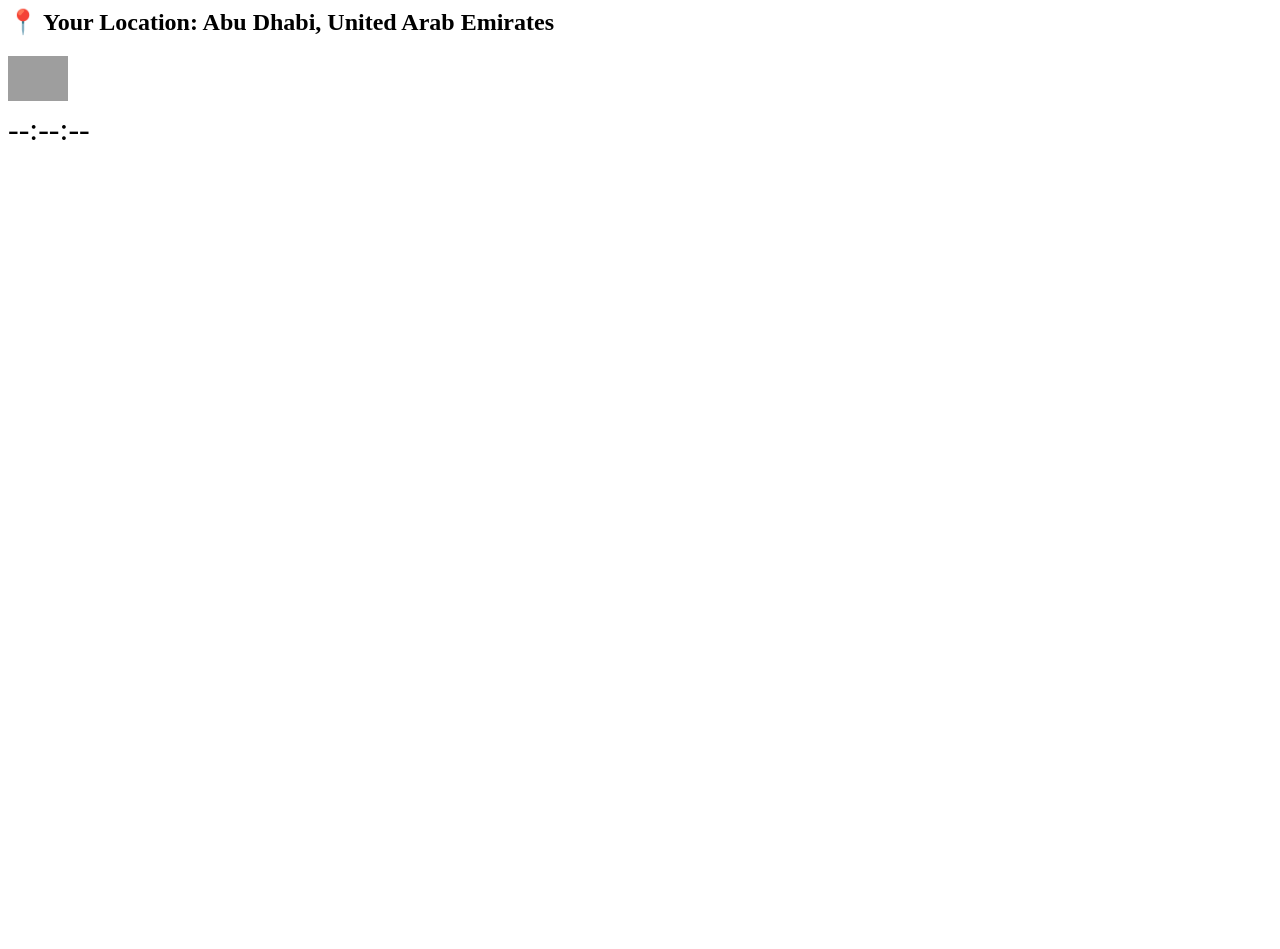
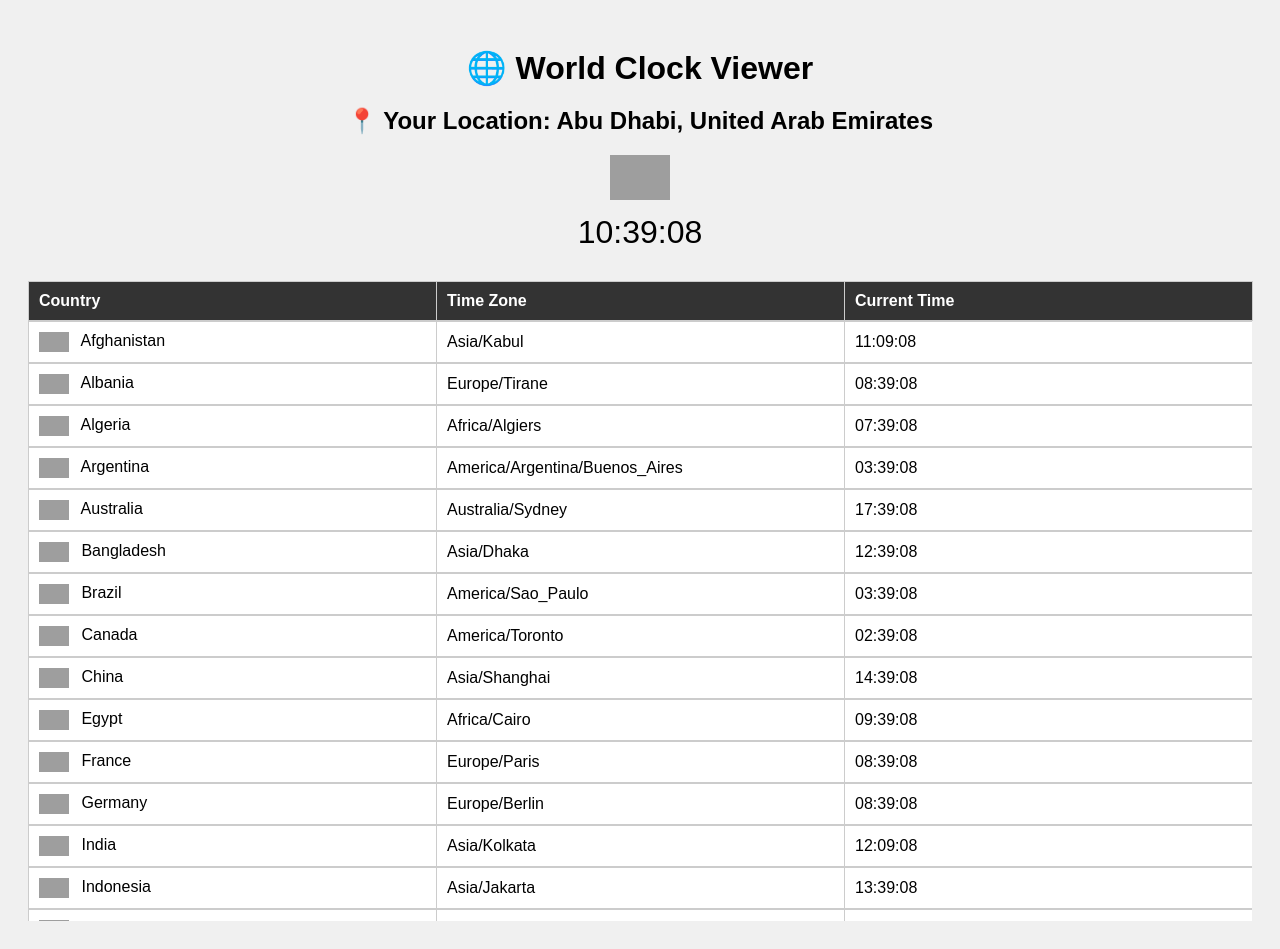
Before and after one commit to onlinehub251/world-map, a plain HTML site: page index.html in a window 1280 px wide. Before the commit the page ends 800 px from the top, so only its background shows below. Drawn offline with Linux system fonts and the light colour scheme; grey boxes are pictures that could not be loaded.

Commit message:
Add files via upload

```diff
--- a/index.html
+++ b/index.html
@@ -1,5 +1,164 @@
-<div id="local-info">
-  <h2>📍 Your Location: Abu Dhabi, United Arab Emirates</h2>
-  <img src="https://flagcdn.com/ae.svg" alt="UAE Flag" width="60" />
-  <div id="local-time" style="font-size:2em; margin-top:10px;">--:--:--</div>
-</div>
+<!DOCTYPE html>
+<html lang="en">
+<head>
+  <meta charset="UTF-8" />
+  <meta name="viewport" content="width=device-width, initial-scale=1.0"/>
+  <title>World Clock Viewer</title>
+  <style>
+    body {
+      font-family: Arial, sans-serif;
+      background: #f0f0f0;
+      padding: 20px;
+      text-align: center;
+    }
+    h1 {
+      margin-bottom: 10px;
+    }
+    #local-info {
+      margin-bottom: 30px;
+    }
+    #local-time {
+      font-size: 2em;
+      margin-top: 10px;
+    }
+    img.flag {
+      width: 60px;
+      height: auto;
+    }
+    table {
+      width: 100%;
+      border-collapse: collapse;
+      margin-top: 20px;
+      background: white;
+    }
+    th, td {
+      padding: 10px;
+      border: 1px solid #ccc;
+      text-align: left;
+    }
+    th {
+      background-color: #333;
+      color: white;
+    }
+    img.table-flag {
+      width: 30px;
+      height: 20px;
+      vertical-align: middle;
+      margin-right: 8px;
+    }
+    tbody {
+      display: block;
+      max-height: 600px;
+      overflow-y: scroll;
+    }
+    thead, tbody tr {
+      display: table;
+      width: 100%;
+      table-layout: fixed;
+    }
+  </style>
+</head>
+<body>
+  <h1>🌐 World Clock Viewer</h1>
+
+  <div id="local-info">
+    <h2>📍 Your Location: Abu Dhabi, United Arab Emirates</h2>
+    <img class="flag" src="https://flagcdn.com/ae.svg" alt="UAE Flag" />
+    <div id="local-time">--:--:--</div>
+  </div>
+
+  <table>
+    <thead>
+      <tr>
+        <th>Country</th>
+        <th>Time Zone</th>
+        <th>Current Time</th>
+      </tr>
+    </thead>
+    <tbody id="time-table"></tbody>
+  </table>
+
+  <script>
+    const countries = [
+      { name: "Afghanistan", zone: "Asia/Kabul", flag: "af" },
+      { name: "Albania", zone: "Europe/Tirane", flag: "al" },
+      { name: "Algeria", zone: "Africa/Algiers", flag: "dz" },
+      { name: "Argentina", zone: "America/Argentina/Buenos_Aires", flag: "ar" },
+      { name: "Australia", zone: "Australia/Sydney", flag: "au" },
+      { name: "Bangladesh", zone: "Asia/Dhaka", flag: "bd" },
+      { name: "Brazil", zone: "America/Sao_Paulo", flag: "br" },
+      { name: "Canada", zone: "America/Toronto", flag: "ca" },
+      { name: "China", zone: "Asia/Shanghai", flag: "cn" },
+      { name: "Egypt", zone: "Africa/Cairo", flag: "eg" },
+      { name: "France", zone: "Europe/Paris", flag: "fr" },
+      { name: "Germany", zone: "Europe/Berlin", flag: "de" },
+      { name: "India", zone: "Asia/Kolkata", flag: "in" },
+      { name: "Indonesia", zone: "Asia/Jakarta", flag: "id" },
+      { name: "Iran", zone: "Asia/Tehran", flag: "ir" },
+      { name: "Italy", zone: "Europe/Rome", flag: "it" },
+      { name: "Japan", zone: "Asia/Tokyo", flag: "jp" },
+      { name: "Mexico", zone: "America/Mexico_City", flag: "mx" },
+      { name: "Netherlands", zone: "Europe/Amsterdam", flag: "nl" },
+      { name: "New Zealand", zone: "Pacific/Auckland", flag: "nz" },
+      { name: "Nigeria", zone: "Africa/Lagos", flag: "ng" },
+      { name: "Pakistan", zone: "Asia/Karachi", flag: "pk" },
+      { name: "Philippines", zone: "Asia/Manila", flag: "ph" },
+      { name: "Russia", zone: "Europe/Moscow", flag: "ru" },
+      { name: "Saudi Arabia", zone: "Asia/Riyadh", flag: "sa" },
+      { name: "Singapore", zone: "Asia/Singapore", flag: "sg" },
+      { name: "South Africa", zone: "Africa/Johannesburg", flag: "za" },
+      { name: "South Korea", zone: "Asia/Seoul", flag: "kr" },
+      { name: "Spain", zone: "Europe/Madrid", flag: "es" },
+      { name: "Sweden", zone: "Europe/Stockholm", flag: "se" },
+      { name: "Switzerland", zone: "Europe/Zurich", flag: "ch" },
+      { name: "Thailand", zone: "Asia/Bangkok", flag: "th" },
+      { name: "Turkey", zone: "Europe/Istanbul", flag: "tr" },
+      { name: "Ukraine", zone: "Europe/Kiev", flag: "ua" },
+      { name: "United Arab Emirates", zone: "Asia/Dubai", flag: "ae" },
+      { name: "United Kingdom", zone: "Europe/London", flag: "gb" },
+      { name: "United States", zone: "America/New_York", flag: "us" },
+      { name: "Vietnam", zone: "Asia/Ho_Chi_Minh", flag: "vn" }
+    ];
+
+    function updateLocalTime() {
+      const time = new Intl.DateTimeFormat('en-US', {
+        timeZone: 'Asia/Dubai',
+        hour: '2-digit',
+        minute: '2-digit',
+        second: '2-digit',
+        hour12: false
+      }).format(new Date());
+      document.getElementById("local-time").textContent = time;
+    }
+
+    function updateTable() {
+      const table = document.getElementById("time-table");
+      table.innerHTML = "";
+      countries.forEach(({ name, zone, flag }) => {
+        const time = new Intl.DateTimeFormat('en-US', {
+          timeZone: zone,
+          hour: '2-digit',
+          minute: '2-digit',
+          second: '2-digit',
+          hour12: false
+        }).format(new Date());
+        const row = document.createElement("tr");
+        row.innerHTML = `
+          <td><img class="table-flag" src="https://flagcdn.com/${flag}.svg" alt="${name} flag"> ${name}</td>
+          <td>${zone}</td>
+          <td>${time}</td>
+        `;
+        table.appendChild(row);
+      });
+    }
+
+    setInterval(() => {
+      updateLocalTime();
+      updateTable();
+    }, 1000);
+
+    updateLocalTime();
+    updateTable();
+  </script>
+</body>
+</html>
```
